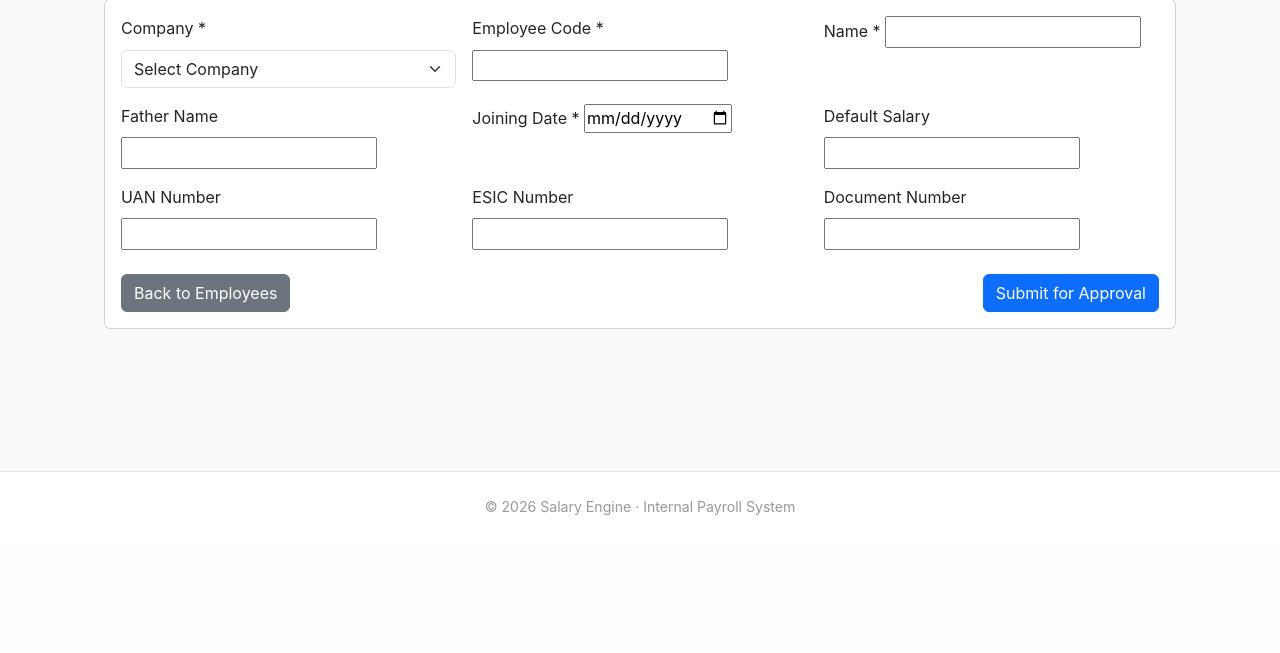
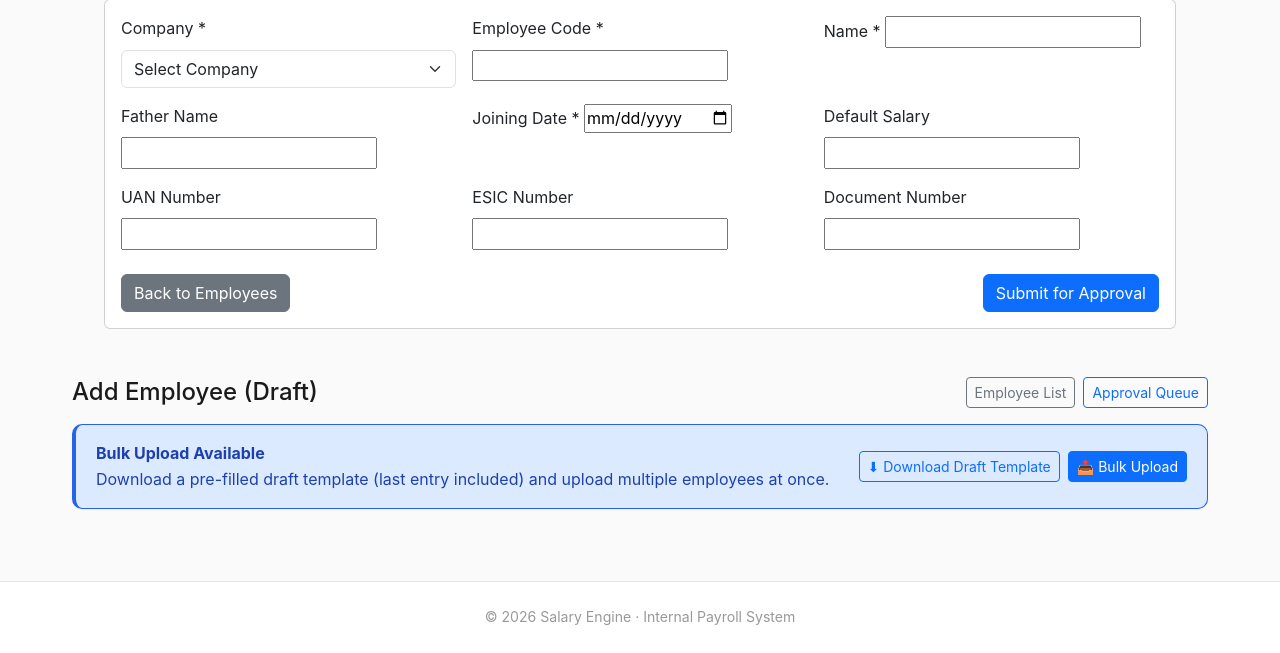
Before and after one commit to arush420/salary-bank-engine, a Django app: page /employees/drafts/new/ in a window 1280 px wide. Shown: the part 257-910 px from the top of the page. Before the commit the page ends 772 px from the top, so only its background shows below. Run offline with Django 5.2, Linux system fonts and the light colour scheme; a user stored in the database is signed in; data comes from the database, SQL or seed files in the repository; both versions use the stored data as it was after the commit; data that the repository does not hold is empty.

Commit message:
DElete employee added

```diff
--- a/employees/urls.py
+++ b/employees/urls.py
@@ -25,6 +25,11 @@ urlpatterns = [
     # =========================
     path("drafts/", views.employee_draft_list, name="employee_draft_list"),
     path("drafts/new/", views.employee_draft_create, name="employee_draft_create"),
+    path(
+    "drafts/template/",
+    views.download_employee_draft_template,
+    name="download_employee_draft_template"
+),
 
     # Admin-only approvals
     path(
@@ -42,6 +47,13 @@ urlpatterns = [
         views.reject_employee_draft,
         name="reject_employee_draft"
     ),
+
+    path(
+        "<int:employee_id>/delete/",
+        views.delete_employee,
+        name="employee_delete"
+    ),
+
 
     # =========================
     # BULK UPLOAD
--- a/employees/views.py
+++ b/employees/views.py
@@ -275,28 +275,33 @@ def reject_employee_draft(request, draft_id):
 
 
 
+@login_required
 def download_employee_draft_template(request):
-    columns = [
-        "emp_code",
-        "name",
-        "father_name",
-        "uan_number",
-        "esic_number",
-        "document_number",
-        "default_salary",
-        "joining_date",
-    ]
+    last = EmployeeDraft.objects.order_by("-created_at").first()
 
-    df = pd.DataFrame(columns=columns)
+    data = [{
+        "Company": last.company.name if last else "",
+        "Employee Code": last.emp_code if last else "",
+        "Name": last.name if last else "",
+        "Father Name": last.father_name if last else "",
+        "Joining Date": last.joining_date if last else "",
+        "Default Salary": last.default_salary if last else "",
+        "UAN Number": last.uan_number if last else "",
+        "ESIC Number": last.esic_number if last else "",
+        "Document Number": last.document_number if last else "",
+    }]
+
+    df = pd.DataFrame(data)
 
     response = HttpResponse(
         content_type="application/vnd.openxmlformats-officedocument.spreadsheetml.sheet"
     )
     response["Content-Disposition"] = "attachment; filename=employee_draft_template.xlsx"
 
-    df.to_excel(response, index=False)
+    with pd.ExcelWriter(response, engine="openpyxl") as writer:
+        df.to_excel(writer, index=False, sheet_name="Draft Template")
+
     return response
-
 
 @login_required
 def upload_employee_drafts(request):
@@ -714,3 +719,29 @@ def merge_employee_draft(request, draft_id):
     )
 
     return redirect("employees:employee_draft_approval_list")
+
+@login_required
+def delete_employee(request, employee_id):
+    employee = get_object_or_404(Employee, id=employee_id)
+
+    # HARD SAFETY CHECKS
+    if SalaryTransaction.objects.filter(employee=employee).exists():
+        messages.error(request, "Cannot delete employee with salary records.")
+        return redirect("employees:employee_profile", employee.id)
+
+    if EmployeeBankAccount.objects.filter(employee=employee).exists():
+        messages.error(request, "Cannot delete employee with bank records.")
+        return redirect("employees:employee_profile", employee.id)
+
+    if request.method == "POST":
+        AuditLog.objects.create(
+            action="EMPLOYEE_DELETED",
+            performed_by=request.user,
+            description=f"Employee {employee.emp_code} deleted"
+        )
+
+        employee.delete()
+        messages.success(request, "Employee deleted permanently.")
+        return redirect("employees:employee_list")
+
+    return redirect("employees:employee_profile", employee.id)
--- a/templates/base.html
+++ b/templates/base.html
@@ -474,7 +474,7 @@
                     <div class="dropdown">
                         <button class="dropbtn">Operations ▾</button>
                         <div class="dropdown-content">
-                            <a href="{% url 'employees:employee_list' %}">Employees</a>
+                            <a href="{% url 'employees:employee_list' %}">Employees List</a>
                             <a href="{% url 'employees:employee_draft_create' %}">Add Employee</a>
                             <a href="#">Attendance</a>
                             <a href="{% url 'payroll:salary_upload' %}">Payroll</a>
--- a/templates/employees/employee_draft_form.html
+++ b/templates/employees/employee_draft_form.html
@@ -94,4 +94,39 @@
     </div>
   </div>
 </div>
+<div class="d-flex justify-content-between align-items-center mb-3">
+    <h4 class="mb-0">Add Employee (Draft)</h4>
+
+    <div class="d-flex gap-2">
+        <a href="{% url 'employees:employee_list' %}"
+           class="btn btn-outline-secondary btn-sm">
+            Employee List
+        </a>
+
+        <a href="{% url 'employees:employee_draft_approval_list' %}"
+           class="btn btn-outline-primary btn-sm">
+            Approval Queue
+        </a>
+    </div>
+</div>
+
+<div class="alert alert-info d-flex justify-content-between align-items-center">
+    <div>
+        <strong>Bulk Upload Available</strong><br>
+        Download a pre-filled draft template (last entry included) and upload multiple employees at once.
+    </div>
+
+    <div class="d-flex gap-2">
+        <a href="{% url 'employees:download_employee_draft_template' %}"
+           class="btn btn-sm btn-outline-primary">
+            ⬇ Download Draft Template
+        </a>
+
+        <a href="{% url 'employees:upload_employee_drafts' %}"
+           class="btn btn-sm btn-primary">
+            📤 Bulk Upload
+        </a>
+    </div>
+</div>
+
 {% endblock %}
```
Also changed, not shown: templates/employees/employee_list.html (+27 -10 lines), templates/employees/employee_profile.html (+40 -4 lines), db.sqlite3.
